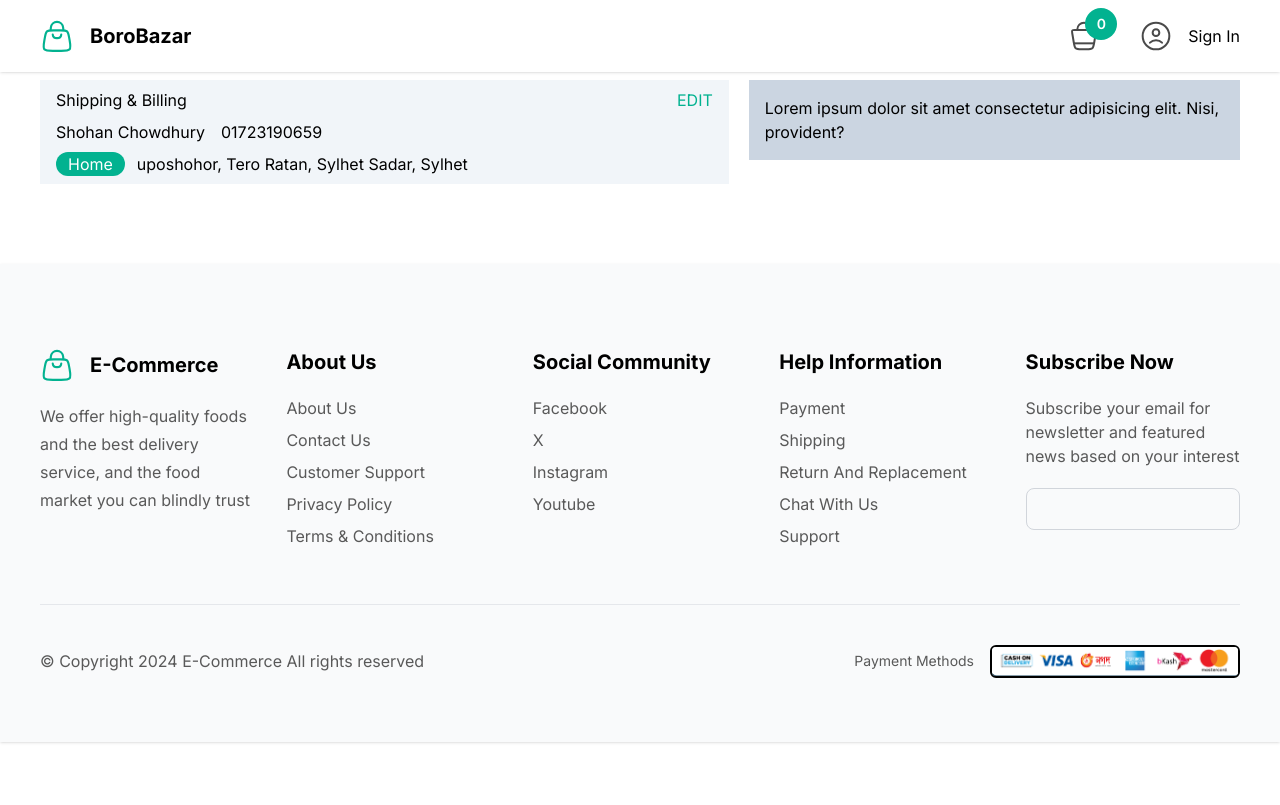
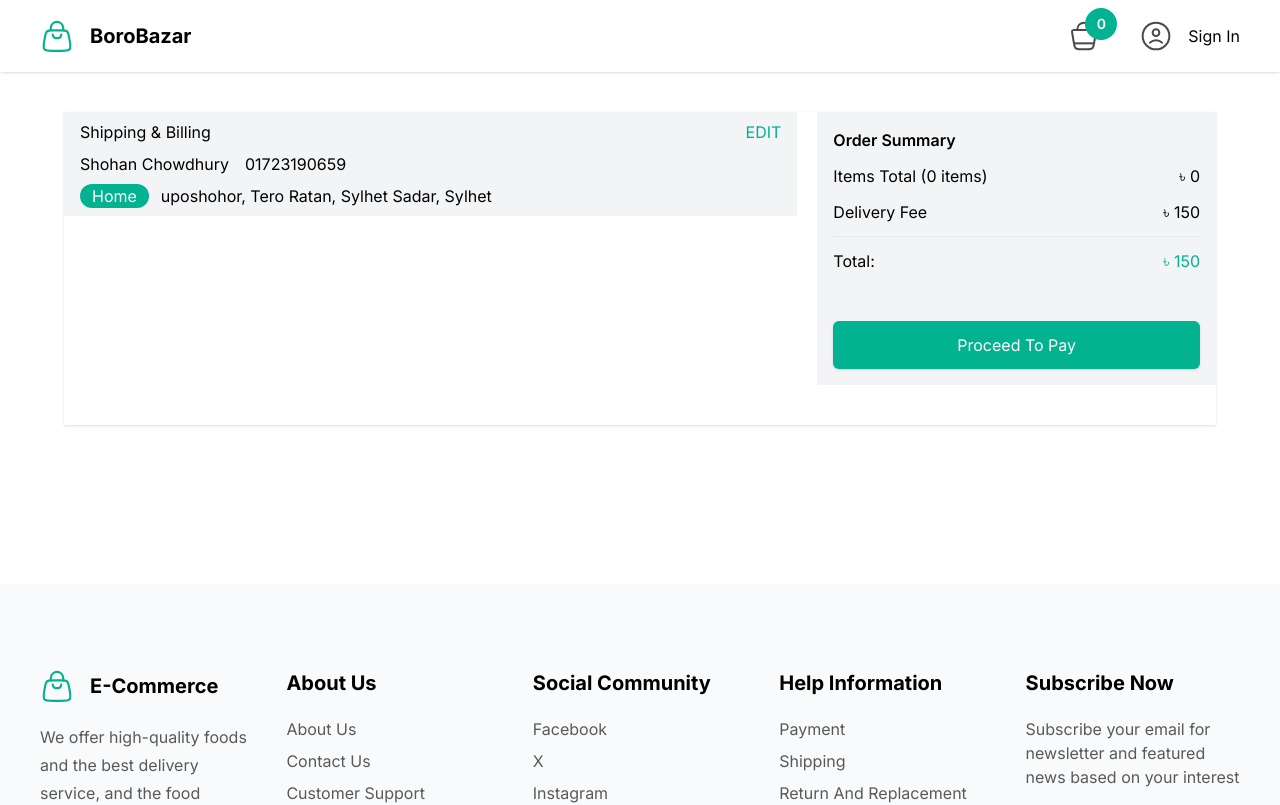
Before and after one commit to shohan-ch/e-commerce-nextJs, a Next.js app: page /checkout in a window 1280 px wide. Shown: the top 805 px of the page. Built offline with nearby package versions, Linux system fonts and the light colour scheme.

Commit message:
refactor checkout ui

```diff
--- a/src/app/checkout/page.tsx
+++ b/src/app/checkout/page.tsx
@@ -2,12 +2,19 @@
 import { useCart, useCartDispatch } from "@/context/CartContextProvider";
 import IconSvg from "@/icons/IconSvg";
 import Image from "next/image";
+import { useEffect, useState } from "react";
+
 const page = () => {
   const productsInCart = useCart();
   const dispatchCart = useCartDispatch();
+  const [subTotal, setSubTotal] = useState(0);
+  const [total, setTotal] = useState(0);
+  let deliveryFee = 150;
+
   console.log(productsInCart, "cartsImage");
 
   const removeCartItem = (product: any) => (e: React.MouseEvent) => {
+    if (product.cart == 1) return;
     e.stopPropagation();
     dispatchCart({
       type: "remove",
@@ -23,14 +30,25 @@ const page = () => {
     });
   };
 
+  useEffect(() => {
+    let subTotal = 0;
+    productsInCart.map((p: any) => {
+      subTotal += p?.cart * p?.salePrice;
+    });
+    setSubTotal(subTotal);
+    setTotal(subTotal + deliveryFee);
+  }, [productsInCart]);
+
   return (
     <>
-      <div className="max-w-7xl flex items-start mx-auto gap-x-5 pb-10">
-        <div className="flex-[3]">
-          <div className=" bg-slate-100 px-4 py-2 space-y-2">
+      <div className="max-w-6xl flex items-start mx-auto gap-x-5 mb-40 pb-10 mt-8 shadow">
+        <div className="flex-[4]">
+          <div className=" bg-gray-100 px-4 py-2 space-y-2">
             <div className="flex justify-between">
               <h3>Shipping & Billing</h3>
-              <button className="text-primary">EDIT</button>
+              <button className="text-primary" onClick={() => alert(123)}>
+                EDIT
+              </button>
             </div>
 
             <div className="space-y-2">
@@ -46,7 +64,6 @@ const page = () => {
               </p>
             </div>
           </div>
-
           {/* Products */}
           <div className="mt-10 ">
             {productsInCart.length > 0 &&
@@ -88,11 +105,35 @@ const page = () => {
           </div>
         </div>
 
-        <div className="flex-[2] bg-slate-300 p-4 ">
-          <p>
-            Lorem ipsum dolor sit amet consectetur adipisicing elit. Nisi,
-            provident?
-          </p>
+        <div className="flex-[2] bg-gray-100 p-4">
+          <h3 className="font-semibold mb-3">Order Summary</h3>
+          <div className="space-y-3">
+            <div className="flex justify-between">
+              <p>Items Total ({productsInCart.length} items)</p>
+              <p>
+                <span>৳</span> <span>{subTotal}</span>
+              </p>
+            </div>
+            <div className="flex justify-between">
+              <p>Delivery Fee</p>
+              <p>
+                <span>৳</span> <span>{deliveryFee}</span>
+              </p>
+            </div>
+            <hr />
+            <div className="flex justify-between">
+              <p>Total:</p>
+              <p className="text-primary">
+                <span>৳</span> <span>{total}</span>
+              </p>
+            </div>
+          </div>
+
+          <div className="mt-12">
+            <button className="bg-primary text-white w-full block p-3 shadow rounded-md">
+              Proceed To Pay
+            </button>
+          </div>
         </div>
       </div>
     </>
```
